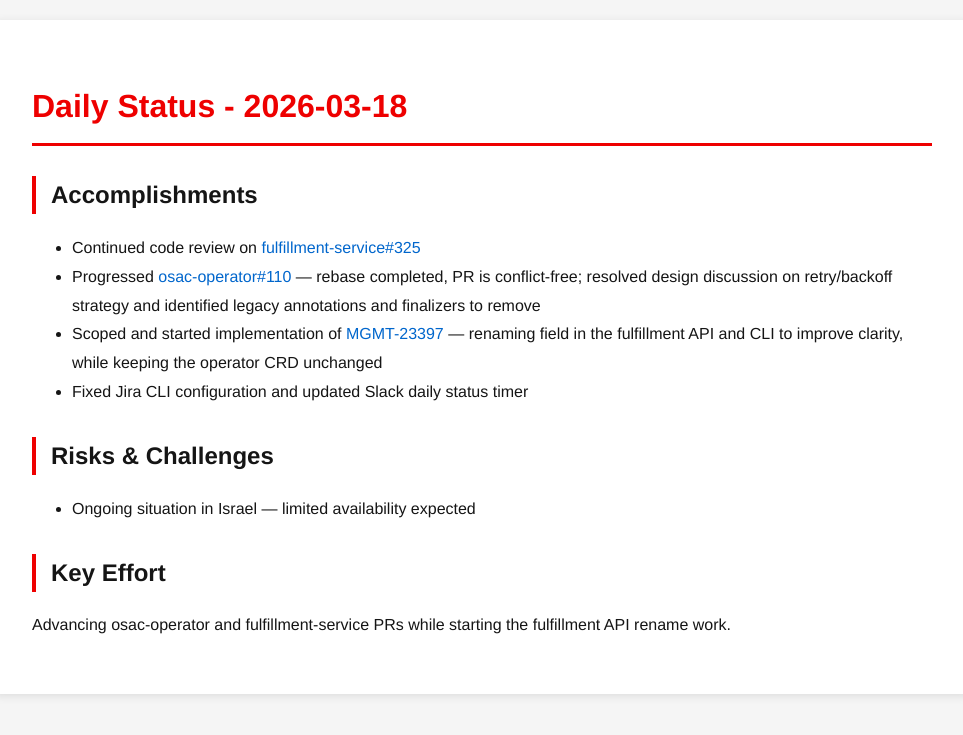
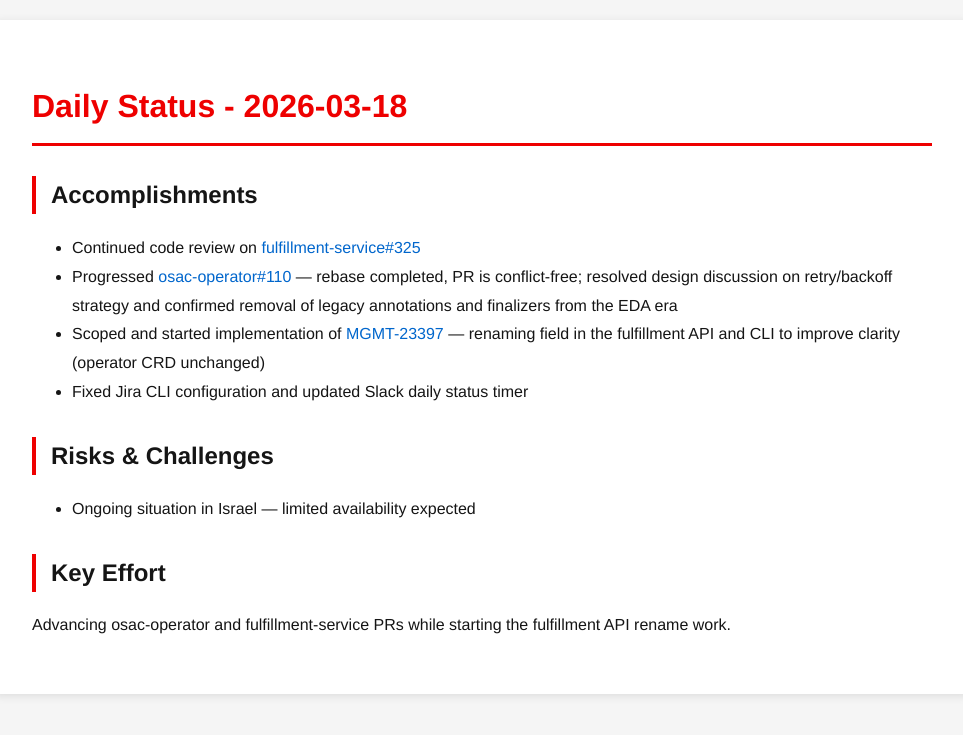
Before and after one commit to tzvatot/daily-status, a Jekyll site: the page built from 2026-03-18.md, in a window 1280 px wide. Shown: the top 735 px of the page, without its empty margins (158-1121 px from the left). Built offline with Jekyll 4.4.1, drawn with Linux system fonts in a browser that asks for light colours.

Commit message:
Daily status update - 2026-03-18

```diff
--- a/2026-03-18.md
+++ b/2026-03-18.md
@@ -8,8 +8,8 @@
 
 ## Accomplishments
 - Continued code review on [fulfillment-service#325](https://github.com/osac-project/fulfillment-service/pull/325)
-- Progressed [osac-operator#110](https://github.com/osac-project/osac-operator/pull/110) — rebase completed, PR is conflict-free; resolved design discussion on retry/backoff strategy and identified legacy annotations and finalizers to remove
-- Scoped and started implementation of [MGMT-23397](https://issues.redhat.com/browse/MGMT-23397) — renaming field in the fulfillment API and CLI to improve clarity, while keeping the operator CRD unchanged
+- Progressed [osac-operator#110](https://github.com/osac-project/osac-operator/pull/110) — rebase completed, PR is conflict-free; resolved design discussion on retry/backoff strategy and confirmed removal of legacy annotations and finalizers from the EDA era
+- Scoped and started implementation of [MGMT-23397](https://issues.redhat.com/browse/MGMT-23397) — renaming field in the fulfillment API and CLI to improve clarity (operator CRD unchanged)
 - Fixed Jira CLI configuration and updated Slack daily status timer
 
 ## Risks & Challenges
```
